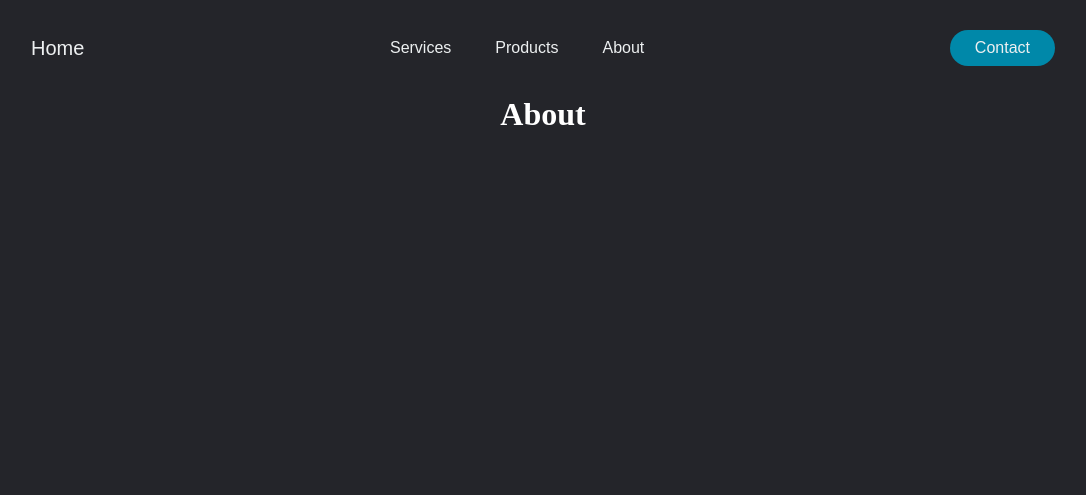
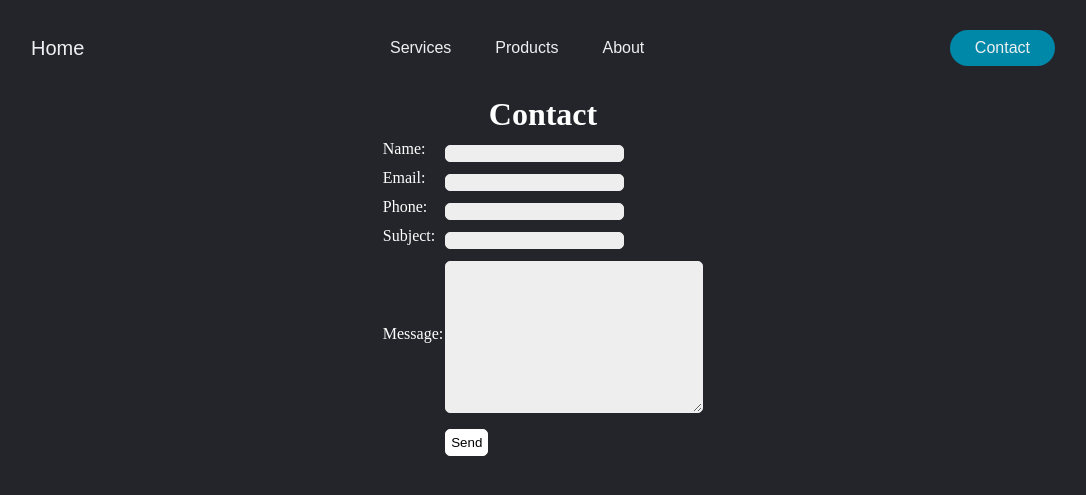
Before and after one commit to JhonathanMusa/python-web-practice, a Flask app: page /contact in a window 1280 px wide. Shown: the top 495 px of the page, without its empty margins (97-1183 px from the left). Run offline with Flask 2, Linux system fonts and the light colour scheme.

Commit message:
second commit

```diff
--- a/main.py
+++ b/main.py
@@ -25,7 +25,7 @@ def about():
 
 @app.route("/contact")
 def contact():
-    return render_template("about.html")
+    return render_template("contact.html")
 
 
 # to keep the server running and apply changes automatically
--- a/static/css/style.css
+++ b/static/css/style.css
@@ -65,8 +65,61 @@ button:hover {
   background-color: rgba(0, 136, 169, 1);
 }
 
+/* index */
+
+.container-index{
+  width: 70%;
+  height: auto;
+  margin: auto;
+}
+
+.banner {
+  width: 100%;
+  height: auto;
+  margin: auto;
+}
+
+.banner img {
+  width: 50%;
+  height: auto;
+  margin: auto;
+  float: left;
+}
+
+.section {
+  width: 30%;
+  color: white;
+  float: right;
+  padding: 15px;
+}
 /* Services */
-h1{
+h1 {
   color: white;
   text-align: center;
 }
+
+/* contact */
+.container-contact {
+  width: 70%;
+  margin: auto;
+}
+.table-contact {
+  color: white;
+  margin: 0 auto;
+}
+
+.table-contact input,
+textarea {
+  margin-top: 10px;
+  background-color: #eee;
+  border: 1px solid #eee;
+  border-radius: 5px;
+}
+#btn-contact {
+  color: black;
+  background-color: white;
+  padding: 5px;
+  border: 1px solid white;
+  border-radius: 5px;
+  cursor: pointer;
+}
--- a/templates/about.html
+++ b/templates/about.html
@@ -1,14 +1,13 @@
 <!DOCTYPE html>
 <html lang="en">
-<head>
-    <meta charset="UTF-8">
-    <meta name="viewport" content="width=device-width, initial-scale=1.0">
+  <head>
+    <meta charset="UTF-8" />
+    <meta name="viewport" content="width=device-width, initial-scale=1.0" />
     <title>Document</title>
-</head>
-<body>
-    {% extends 'base.html' %}
-    {% block content %}
+  </head>
+  <body>
+    {% extends 'base.html' %} {% block content %}
     <h1>About</h1>
     {% endblock %}
-</body>
+  </body>
 </html>
--- a/templates/contact.html
+++ b/templates/contact.html
@@ -7,8 +7,59 @@
   </head>
   <body>
     {% extends 'base.html' %} {% block content %}
-
     <h1>Contact</h1>
+    <div class="container-contact">
+      <form action="">
+        <table class="table-contact">
+          <tr>
+            <td>Name:</td>
+            <td>
+              <input type="text" />
+            </td>
+          </tr>
+          <tr>
+            <td>Email:</td>
+            <td>
+              <input type="email" />
+            </td>
+          </tr>
+          <tr>
+            <td>Phone:</td>
+            <td>
+              <input type="telephone" />
+            </td>
+          </tr>
+          <tr>
+            <td>Subject:</td>
+            <td>
+              <input type="text" />
+            </td>
+          </tr>
+          <tr>
+            <td>Message:</td>
+            <td>
+              <textarea
+                class="input-contact"
+                name="c_mes"
+                cols="30"
+                rows="10"
+              ></textarea>
+            </td>
+          </tr>
+          <tr>
+            <td></td>
+            <td>
+              <input
+                type="submit"
+                id="btn-contact"
+                name="c_send"
+                value="Send"
+              />
+            </td>
+          </tr>
+        </table>
+      </form>
+    </div>
 
     {% endblock %}
   </body>
```
Also changed, not shown: templates/index.html (+24 -2 lines), static/img/banner1.jpg (added).
